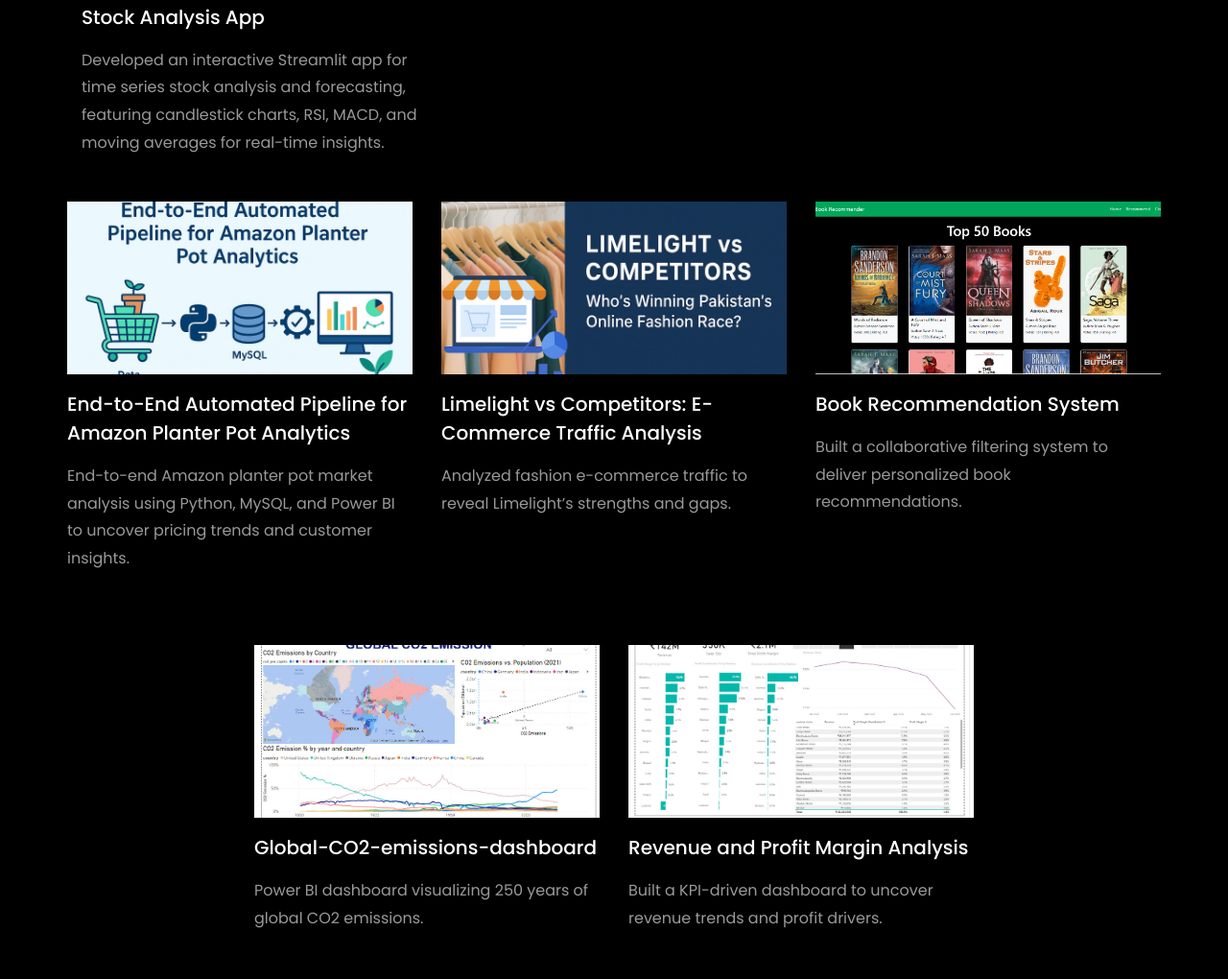
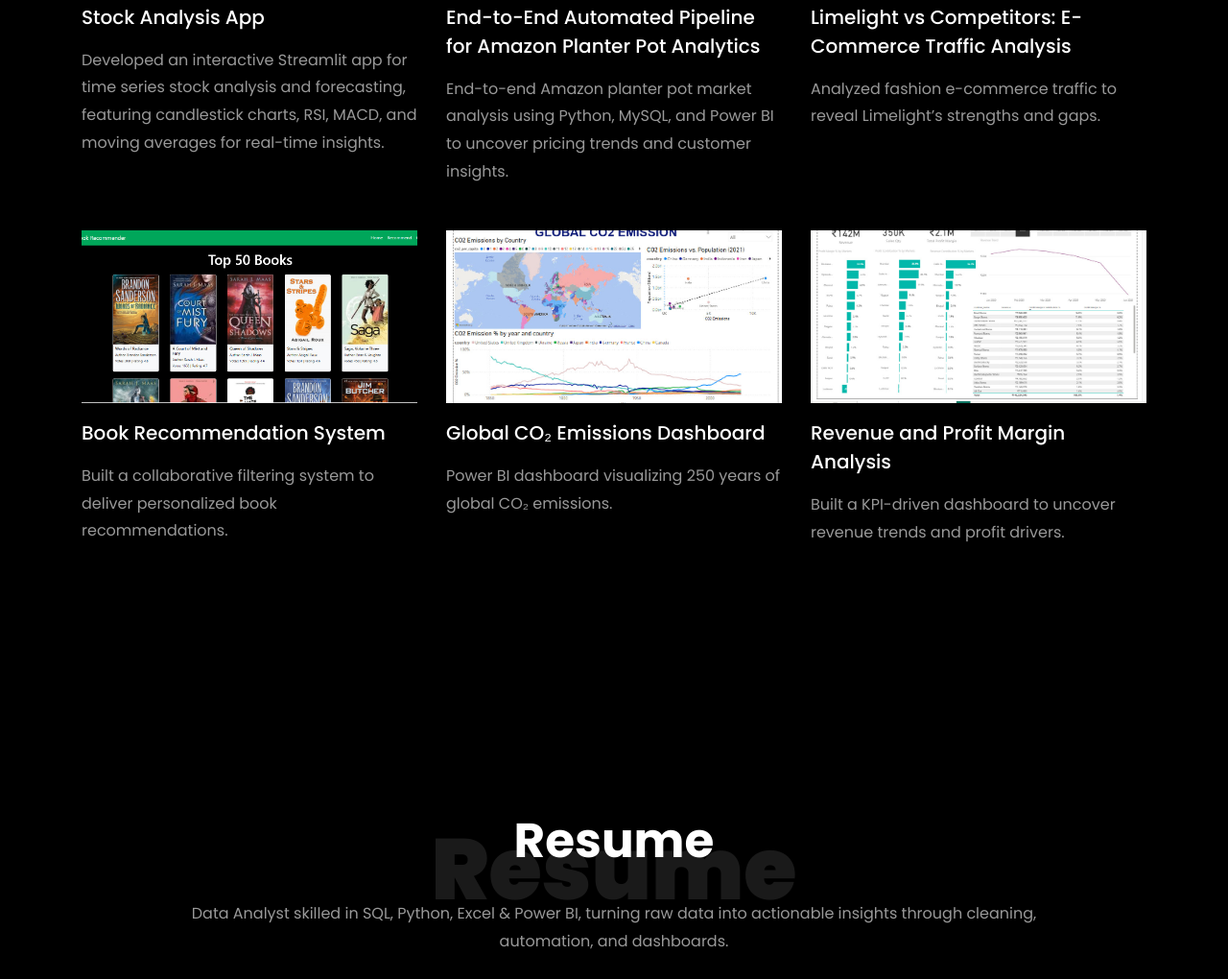
Before and after one commit to aqibafarman/aqibafarman.github.io, a plain HTML site: page index.html in a window 1280 px wide. Shown: the part 1969-2989 px from the top of the page at 96% size. Drawn offline with Linux system fonts and the light colour scheme; files whose address does not match are found by name.

Commit message:
Update index.html

```diff
--- a/index.html
+++ b/index.html
@@ -272,82 +272,79 @@
         <p>Below are the sample Data Analytics projects on SQL, Python, Power BI & ML.</p>
       </div>
     </div>
-        <div class="row d-flex">
+
+    <!-- ✅ Single row container for all projects -->
+    <div class="row d-flex justify-content-center">
+
+      <!-- Project 1 -->
       <div class="col-md-4 d-flex ftco-animate">
         <div class="blog-entry justify-content-end">
-              <a href="https://lnkd.in/dj8gkrGT" class="block-20 zoom-effect" style="background-image: url('images/proj_1.jpg');">
-              </a>
+          <a href="https://lnkd.in/dj8gkrGT" class="block-20 zoom-effect" style="background-image: url('images/proj_1.jpg');"></a>
           <div class="text mt-3 float-right d-block">
-
             <h3 class="heading"><a href="https://lnkd.in/dj8gkrGT">Stock Analysis App</a></h3>
             <p>Developed an interactive Streamlit app for time series stock analysis and forecasting, featuring candlestick charts, RSI, MACD, and moving averages for real-time insights.</p>
           </div>
         </div>
       </div>
-        <div class="row d-flex">
+
+      <!-- Project 2 -->
       <div class="col-md-4 d-flex ftco-animate">
         <div class="blog-entry justify-content-end">
-              <a href="https://github.com/aqibafarman/End-to-End-Data-Pipeline-for-Amazon-Planter-Pot-Analytics" class="block-20 zoom-effect" style="background-image: url('images/proj_1.jpg');">
-              </a>
+          <a href="https://github.com/aqibafarman/End-to-End-Data-Pipeline-for-Amazon-Planter-Pot-Analytics" class="block-20 zoom-effect" style="background-image: url('images/proj_1.jpg');"></a>
           <div class="text mt-3 float-right d-block">
-
             <h3 class="heading"><a href="https://github.com/aqibafarman/End-to-End-Data-Pipeline-for-Amazon-Planter-Pot-Analytics">End-to-End Automated Pipeline for Amazon Planter Pot Analytics</a></h3>
             <p>End-to-end Amazon planter pot market analysis using Python, MySQL, and Power BI to uncover pricing trends and customer insights.</p>
           </div>
         </div>
       </div>
+
+      <!-- Project 3 -->
       <div class="col-md-4 d-flex ftco-animate">
         <div class="blog-entry justify-content-end">
-              <a href="https://github.com/aqibafarman/Limelight-vs-Competitors-Who-s-Winning-Pakistan-s-Online-Fashion-Race-" class="block-20 zoom-effect" style="background-image: url('images/proj_2.jpg');">
-              </a>
+          <a href="https://github.com/aqibafarman/Limelight-vs-Competitors-Who-s-Winning-Pakistan-s-Online-Fashion-Race-" class="block-20 zoom-effect" style="background-image: url('images/proj_2.jpg');"></a>
           <div class="text mt-3 float-right d-block">
-
             <h3 class="heading"><a href="https://github.com/aqibafarman/Limelight-vs-Competitors-Who-s-Winning-Pakistan-s-Online-Fashion-Race-">Limelight vs Competitors: E-Commerce Traffic Analysis</a></h3>
             <p>Analyzed fashion e-commerce traffic to reveal Limelight’s strengths and gaps.</p>
           </div>
         </div>
       </div>
+
+      <!-- Project 4 -->
       <div class="col-md-4 d-flex ftco-animate">
-          	<div class="blog-entry">
-              <a href="https://github.com/aqibafarman/Book-Recommendation-Tool" class="block-20 zoom-effect" style="background-image: url('images/proj_3.jpg');">
-              </a>
+        <div class="blog-entry justify-content-end">
+          <a href="https://github.com/aqibafarman/Book-Recommendation-Tool" class="block-20 zoom-effect" style="background-image: url('images/proj_3.jpg');"></a>
           <div class="text mt-3 float-right d-block">
-
             <h3 class="heading"><a href="https://github.com/aqibafarman/Book-Recommendation-Tool">Book Recommendation System</a></h3>
             <p>Built a collaborative filtering system to deliver personalized book recommendations.</p>
           </div>
         </div>
       </div>
-        </div>
-	<br>
-		<!-- added justify-content-center to center align the last two projects -->
-		<div class="row d-flex justify-content-center">
+
+      <!-- Project 5 -->
       <div class="col-md-4 d-flex ftco-animate">
         <div class="blog-entry justify-content-end">
-				<a href="https://github.com/aqibafarman/Global-CO2-emissions-dashboard" class="block-20 zoom-effect" style="background-image: url('images/proj_4.jpg');">
-				</a>
+          <a href="https://github.com/aqibafarman/Global-CO2-emissions-dashboard" class="block-20 zoom-effect" style="background-image: url('images/proj_4.jpg');"></a>
           <div class="text mt-3 float-right d-block">
-
-				  <h3 class="heading"><a href="https://github.com/aqibafarman/Global-CO2-emissions-dashboard">Global-CO2-emissions-dashboard</a></h3>
-				  <p>Power BI dashboard visualizing 250 years of global CO2 emissions.</p>
+            <h3 class="heading"><a href="https://github.com/aqibafarman/Global-CO2-emissions-dashboard">Global CO₂ Emissions Dashboard</a></h3>
+            <p>Power BI dashboard visualizing 250 years of global CO₂ emissions.</p>
           </div>
         </div>
       </div>
+
+      <!-- Project 6 -->
       <div class="col-md-4 d-flex ftco-animate">
         <div class="blog-entry justify-content-end">
-				<a href="https://github.com/aqibafarman/SQL-PowerBI-Sales-Insights-Dashboard" class="block-20 zoom-effect" style="background-image: url('images/proj_5.jpg');">
-				</a>
+          <a href="https://github.com/aqibafarman/SQL-PowerBI-Sales-Insights-Dashboard" class="block-20 zoom-effect" style="background-image: url('images/proj_5.jpg');"></a>
           <div class="text mt-3 float-right d-block">
-
             <h3 class="heading"><a href="https://github.com/aqibafarman/SQL-PowerBI-Sales-Insights-Dashboard">Revenue and Profit Margin Analysis</a></h3>
             <p>Built a KPI-driven dashboard to uncover revenue trends and profit drivers.</p>
           </div>
         </div>
       </div>
-		 </div>
-	  </div>
+
+    </div> <!-- end row -->
+  </div> <!-- end container -->
 </section>
-
 
 
 
```
Lines whose indentation alone changed are shown as unchanged.
